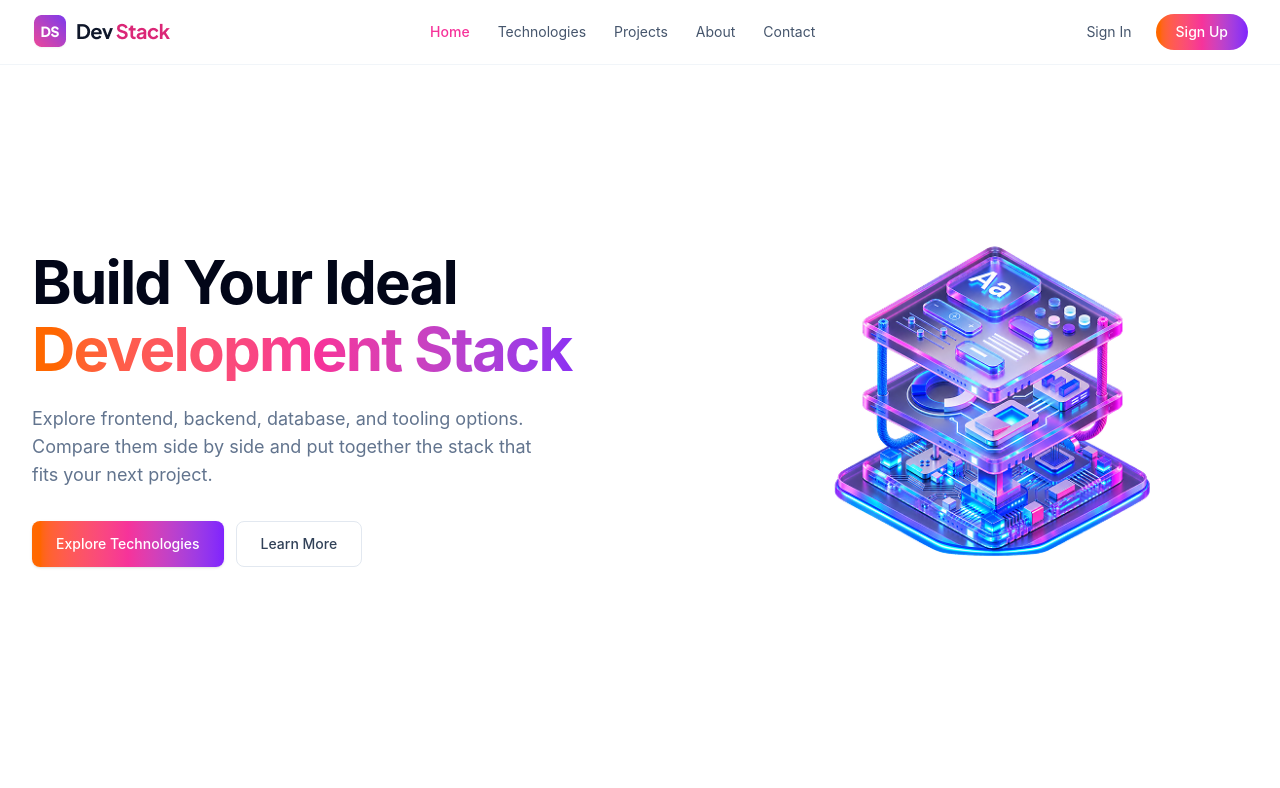
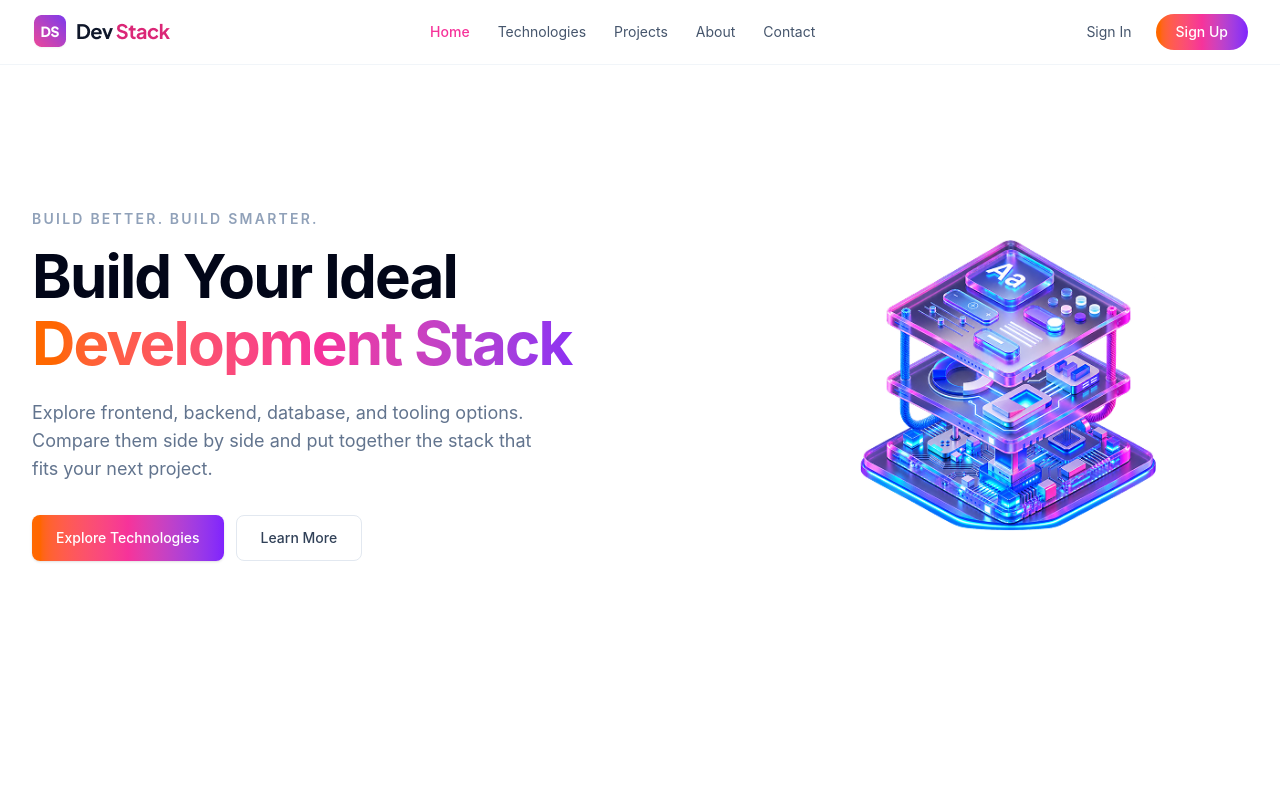
Before and after one commit to radwanrahman/dev-stack, a React (Vite) app: page / in a window 1280 px wide. Shown: the top 788 px of the page. Built offline with nearby package versions, Linux system fonts and the light colour scheme.

Commit message:
Refine hero image positioning

```diff
--- a/src/components/Hero.jsx
+++ b/src/components/Hero.jsx
@@ -5,12 +5,16 @@ function Hero() {
         className="max-w-7xl mx-auto px-5 sm:px-6 lg:px-8
         min-h-[520px] md:min-h-[580px]
         grid grid-cols-1 md:grid-cols-2
-        gap-10 lg:gap-16
+        gap-8 lg:gap-12
         items-center
         py-16 md:py-20"
       >
-        {/* Hero Content */}
+        {/* Hero Text */}
         <div className="max-w-xl">
+          <p className="text-xs sm:text-sm font-semibold uppercase tracking-[0.16em] text-slate-400">
+            Build Better. Build Smarter.
+          </p>
+
           <h1
             className="mt-4 text-4xl sm:text-5xl lg:text-6xl
             font-bold tracking-[-0.03em]
@@ -41,8 +45,7 @@ function Hero() {
             <a
               href="#technologies"
               className="inline-flex items-center justify-center
-              px-6 py-3
-              rounded-lg
+              px-6 py-3 rounded-lg
               text-sm font-medium text-white
               bg-gradient-to-r from-orange-500 via-pink-500 to-violet-600
               shadow-sm
@@ -55,13 +58,10 @@ function Hero() {
             <a
               href="#about"
               className="inline-flex items-center justify-center
-              px-6 py-3
-              rounded-lg
-              border border-slate-200
-              bg-white
+              px-6 py-3 rounded-lg
+              border border-slate-200 bg-white
               text-sm font-medium text-slate-700
-              hover:bg-slate-50
-              hover:border-slate-300
+              hover:bg-slate-50 hover:border-slate-300
               transition-all duration-200"
             >
               Learn More
@@ -71,7 +71,7 @@ function Hero() {
 
         {/* Hero Image */}
         <div className="flex justify-center md:justify-end">
-          <div className="w-full max-w-sm sm:max-w-md lg:max-w-lg">
+          <div className="w-full max-w-[360px] sm:max-w-[420px] lg:max-w-[480px]">
             <img
               src="/assets/banner-stack.png"
               alt="Development technology stack"
```
